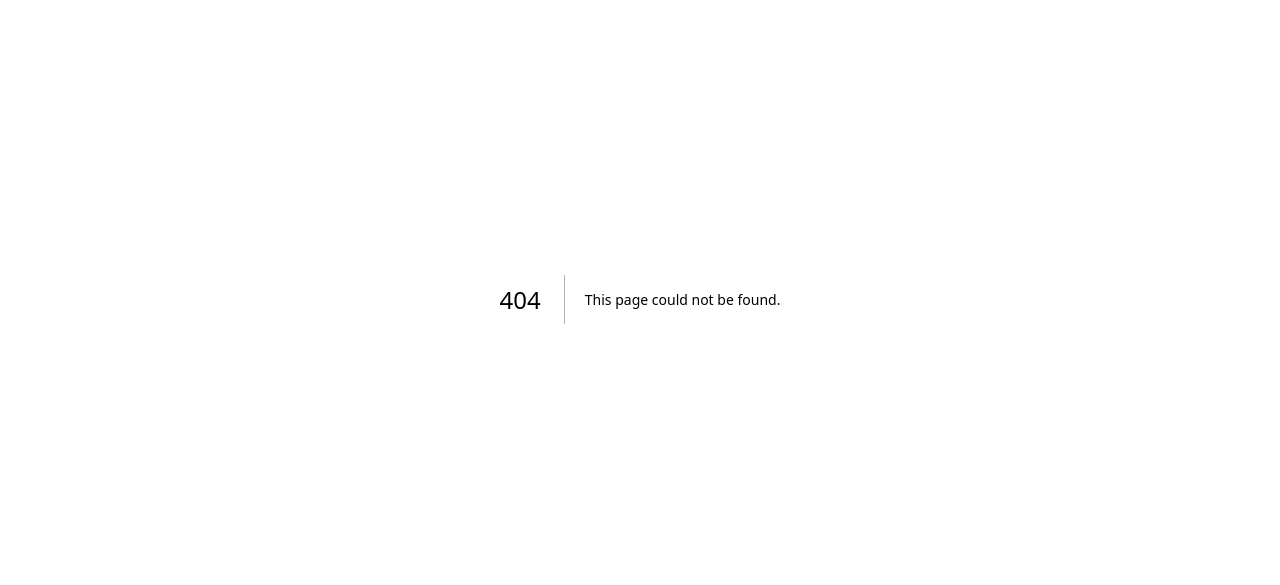
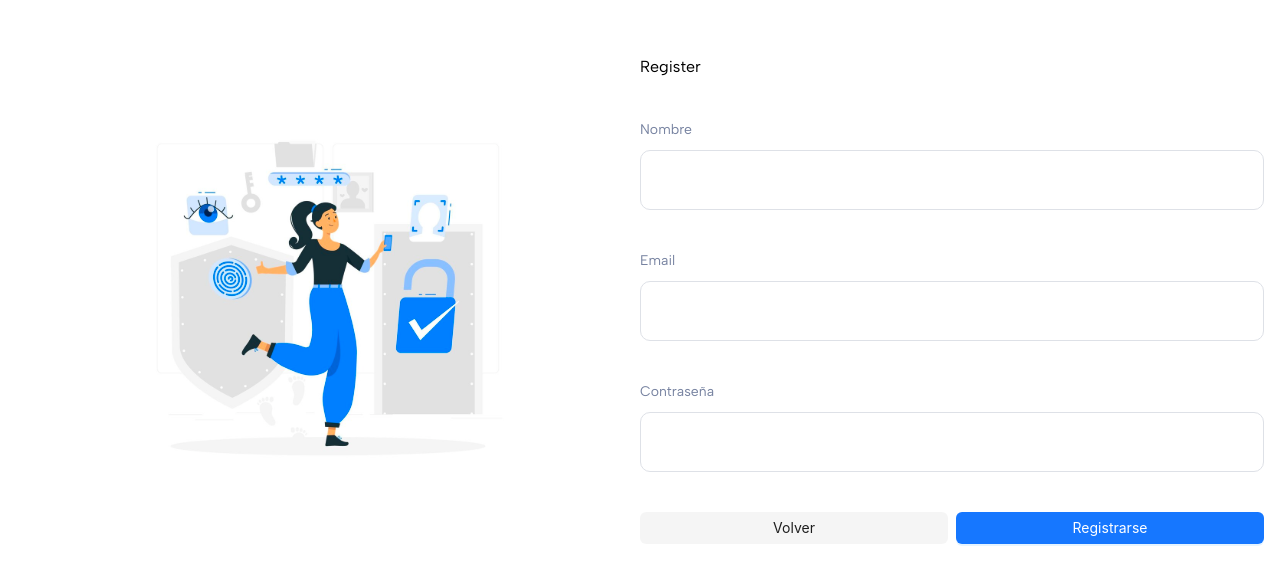
Before and after one commit to hmmatus/boxful-text-web, a Next.js app: page /auth/register in a window 1280 px wide. Before the commit this address had no page. Shown: the part 101-686 px from the top of the page. Built offline with nearby package versions, Linux system fonts and the light colour scheme; what @ant-design/nextjs-registry would draw is missing.

Commit message:
feat: Added login and register pages, added basic auth layout

```diff
--- /dev/null
+++ b/src/app/auth/layout.tsx
@@ -0,0 +1,23 @@
+import Image from "next/image";
+import styles from "./styles.module.scss";
+export default function AuthLayout({
+  children,
+}: {
+  children: React.ReactNode;
+}) {
+  return (
+    <main className="align-center justify-center">
+      <section className={styles["login-container"]}>
+        <div className="flex flex-1 items-center justify-center">
+          <Image
+            alt="logo"
+            src={"/images/auth-logo.svg"}
+            width={406}
+            height={406}
+          />
+        </div>
+        <div className="flex flex-1 flex-col">{children}</div>
+      </section>
+    </main>
+  );
+}
--- /dev/null
+++ b/src/app/auth/login/page.tsx
@@ -0,0 +1,52 @@
+"use client";
+import WrappedInputText from "@/components/inputs/input-text/WrappedInputText";
+import { useState } from "react";
+import { Button } from "antd";
+import { useRouter } from "next/navigation";
+export default function LoginPage() {
+  const router = useRouter();
+  const [loginData, setLoginData] = useState({
+    email: "",
+    password: "",
+  });
+  const handleLogin = () => {
+    console.log("test");
+  };
+  return (
+    <div className="flex flex-1 flex-col gap-10">
+      <h1>Login</h1>
+      <WrappedInputText
+        label="Email"
+        type="email"
+        value={loginData.email}
+        onChange={(e) => setLoginData({ ...loginData, email: e.target.value })}
+      />
+      <WrappedInputText
+        label="Contraseña"
+        type="password"
+        value={loginData.password}
+        onChange={(e) =>
+          setLoginData({ ...loginData, password: e.target.value })
+        }
+      />
+      <div className="flex gap-2 justify-between">
+        <Button
+          color="default"
+          variant="filled"
+          className="flex flex-1 h-10"
+          onClick={() => router.push("/auth/register")}
+        >
+          Register
+        </Button>
+        <Button
+          color="primary"
+          variant="solid"
+          className="flex flex-1 h-10"
+          onClick={handleLogin}
+        >
+          Login
+        </Button>
+      </div>
+    </div>
+  );
+}
--- /dev/null
+++ b/src/app/auth/register/page.tsx
@@ -0,0 +1,63 @@
+"use client";
+import WrappedInputText from "@/components/inputs/input-text/WrappedInputText";
+import { Button } from "antd";
+import { useRouter } from "next/navigation";
+import { useState } from "react";
+
+export default function RegisterPage() {
+  const router = useRouter();
+  const [registerData, setRegisterData] = useState({
+    name: "",
+    email: "",
+    password: "",
+  });
+  const handleRegister = () => {
+    console.log("test");
+  };
+  return (
+    <div className="flex flex-1 flex-col gap-10">
+      <h1>Register</h1>
+      <WrappedInputText
+        label="Nombre"
+        value={registerData.name}
+        onChange={(e) =>
+          setRegisterData({ ...registerData, name: e.target.value })
+        }
+      />
+      <WrappedInputText
+        label="Email"
+        type="email"
+        value={registerData.email}
+        onChange={(e) =>
+          setRegisterData({ ...registerData, email: e.target.value })
+        }
+      />
+      <WrappedInputText
+        label="Contraseña"
+        type="password"
+        value={registerData.password}
+        onChange={(e) =>
+          setRegisterData({ ...registerData, password: e.target.value })
+        }
+      />
+      <div className="flex gap-2 justify-between">
+        <Button
+          color="default"
+          variant="filled"
+          className="flex flex-1 h-10"
+          onClick={() => router.back()}
+        >
+          Volver
+        </Button>
+        <Button
+          color="primary"
+          variant="solid"
+          className="flex flex-1 h-10"
+          onClick={handleRegister}
+        >
+          Registrarse
+        </Button>
+      </div>
+    </div>
+  );
+}
--- /dev/null
+++ b/src/app/auth/styles.module.scss
@@ -0,0 +1,7 @@
+.login-container {
+  width: 100%;
+  max-height: max-content;
+  display: flex;
+  flex: 1;
+  padding: 16px;
+}
--- a/src/app/order/packages-list/page.tsx
+++ b/src/app/order/packages-list/page.tsx
@@ -54,7 +54,7 @@ export default function PackageListPage() {
           icon={<ArrowLeftOutlined className={styles["back-icon"]} />}
           onClick={onGoBack}
         >
-          Siguiente
+          Volver
         </Button>
         <Button
           className={styles["next-button"]}
```
Also changed, not shown: public/images/auth-logo.svg (added).
